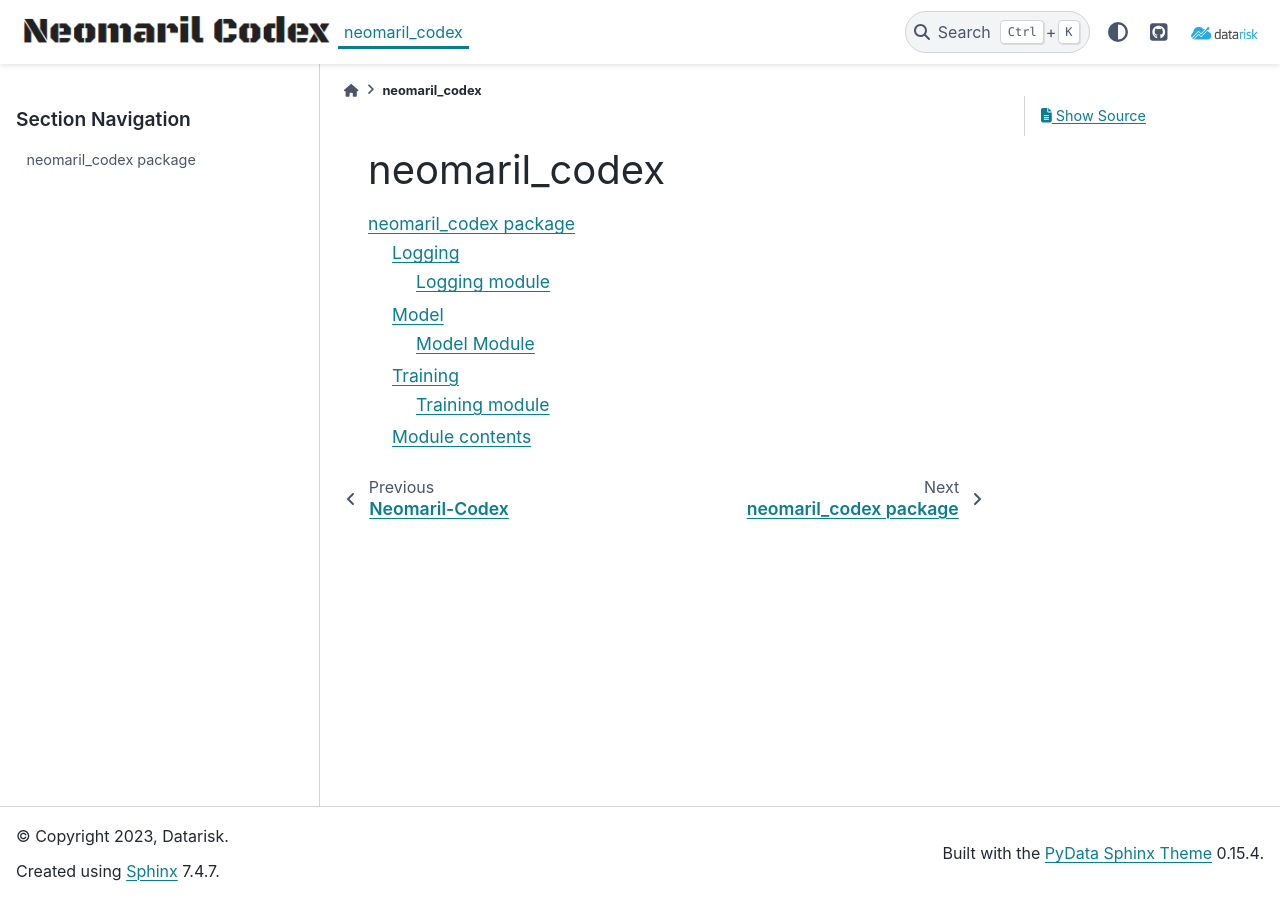
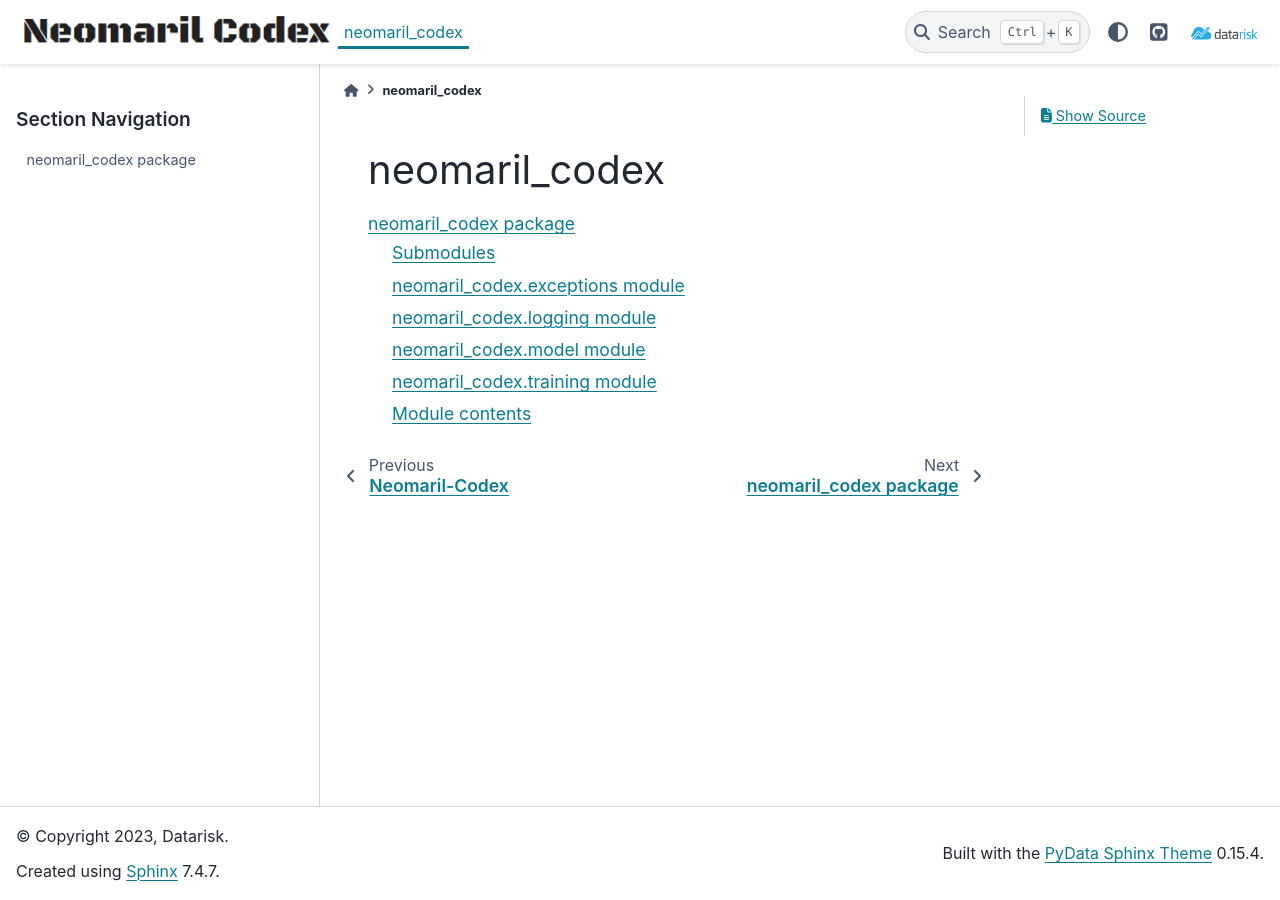
Before and after one commit to datarisk-io/mlops_codex, a Sphinx documentation site: the page built from docs/source/modules.rst, in a window 1280 px wide. Built offline with Sphinx 7.4.7 and the PyData theme 0.15.4, drawn with Linux system fonts in a browser that asks for light colours.

```diff
--- a/docs/source/conf.py
+++ b/docs/source/conf.py
@@ -12,7 +12,7 @@
 #
 import os
 import sys
-sys.path.insert(0, os.path.abspath('.'))
+sys.path.insert(0, os.path.abspath('../../src'))
 
 
 # -- Project information -----------------------------------------------------
--- a/docs/source/index.rst
+++ b/docs/source/index.rst
@@ -3,7 +3,6 @@
    You can adapt this file completely to your liking, but it should at least
    contain the root `toctree` directive.
 
-==============
 Neomaril-Codex
 ==============
 
@@ -32,8 +31,9 @@ Install the package
 
    modules
 
+
 Maintainers
-==================
+-----------
 
 - Manuella Dias Cruz: https://github.com/ManuDiasCruz
 
--- a/docs/source/modules.rst
+++ b/docs/source/modules.rst
@@ -1,4 +1,3 @@
-==============
 neomaril_codex
 ==============
 
--- a/docs/source/neomaril_codex.logging.rst
+++ /dev/null
@@ -1,11 +0,0 @@
-=======
-Logging
-=======
-
-Logging module
---------------
-
-.. automodule:: neomaril_codex.logging
-   :members:
-   :undoc-members:
-   :show-inheritaneomaril_codexe:
--- a/docs/source/neomaril_codex.model.rst
+++ /dev/null
@@ -1,11 +0,0 @@
-=====
-Model
-=====
-
-Model Module
-------------
-
-.. automodule:: neomaril_codex.model
-   :members:
-   :undoc-members:
-   :show-inheritaneomaril_codexe:
--- a/docs/source/neomaril_codex.rst
+++ b/docs/source/neomaril_codex.rst
@@ -1,14 +1,40 @@
-======================
-neomaril_codex package
-======================
+neomaril\_codex package
+=======================
 
-.. toctree::
-   :maxdepth: 4
+Submodules
+----------
 
-   neomaril_codex.logging
-   neomaril_codex.model
-   neomaril_codex.training
+neomaril\_codex.exceptions module
+---------------------------------
 
+.. automodule:: neomaril_codex.exceptions
+   :members:
+   :undoc-members:
+   :show-inheritance:
+
+neomaril\_codex.logging module
+------------------------------
+
+.. automodule:: neomaril_codex.logging
+   :members:
+   :undoc-members:
+   :show-inheritance:
+
+neomaril\_codex.model module
+----------------------------
+
+.. automodule:: neomaril_codex.model
+   :members:
+   :undoc-members:
+   :show-inheritance:
+
+neomaril\_codex.training module
+-------------------------------
+
+.. automodule:: neomaril_codex.training
+   :members:
+   :undoc-members:
+   :show-inheritance:
 
 Module contents
 ---------------
--- a/docs/source/neomaril_codex.training.rst
+++ /dev/null
@@ -1,11 +0,0 @@
-========
-Training
-========
-
-Training module
----------------
-
-.. automodule:: neomaril_codex.training
-   :members:
-   :undoc-members:
-   :show-inheritaneomaril_codexe:
```
Also changed, not shown: other parts of docs/source/neomaril_codex.rst (+1 -1 lines).
